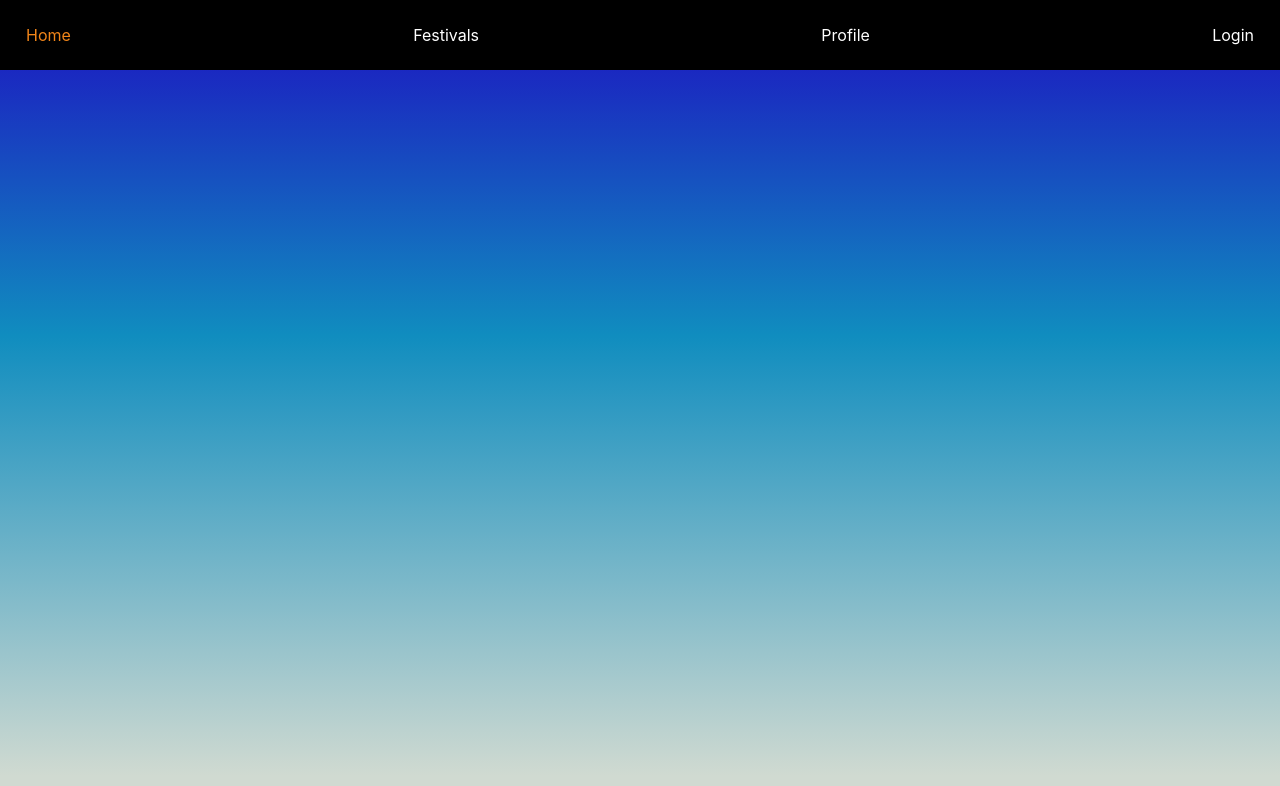
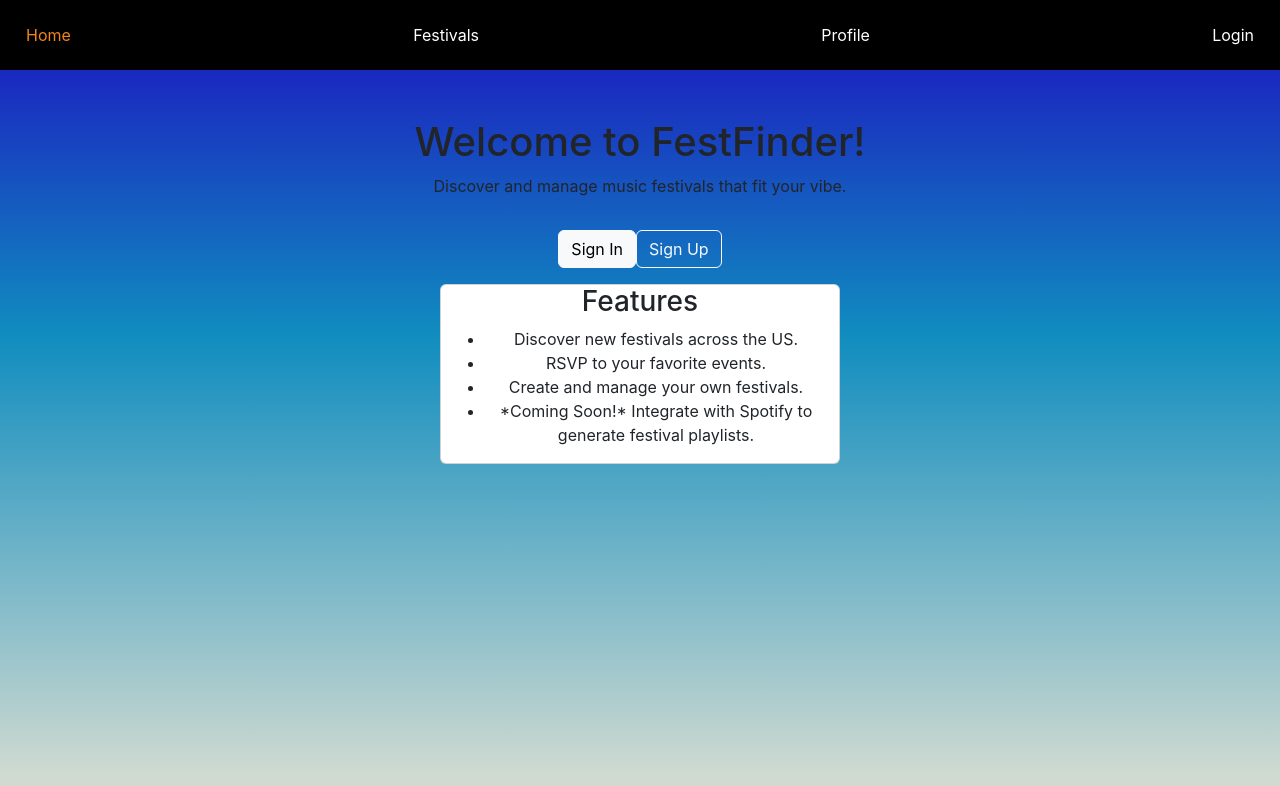
Before and after one commit to shroobear/FestList, a React (Create React App) app in the folder client/: page / in a window 1280 px wide. Shown: the top 786 px of the page. Built offline with nearby package versions, Linux system fonts and the light colour scheme; no server answers.

Commit message:
Adds Splash page

```diff
--- a/client/src/components/Dashboard.js
+++ b/client/src/components/Dashboard.js
@@ -1,9 +1,51 @@
-import React from 'react'
+import React from "react";
+import { Container, Row, Col, Button, Card } from "react-bootstrap";
 
 function Dashboard() {
+  const isLoggedIn = sessionStorage.getItem("user_id");
+
   return (
-    <div>Dashboard</div>
-  )
+    <main>
+      <Container>
+        <Row className="mt-5 mb-3">
+          <Col className="text-center">
+            <h1>Welcome to FestFinder!</h1>
+            <p>Discover and manage music festivals that fit your vibe.</p>
+          </Col>
+        </Row>
+
+        {!isLoggedIn && (
+          <Row className="mb-3">
+            <Col className="text-center">
+              <Button variant="light" href="/login">
+                Sign In
+              </Button>
+              <Button variant="outline-light" href="/signup" className="ml-2">
+                Sign Up
+              </Button>
+            </Col>
+          </Row>
+        )}
+
+        <Row className="mb-3 justify-content-center">
+          <Card style={{width: "25rem"}} className="align-content-center">
+            <Col className="text-center">
+              <h3>Features</h3>
+              <ul>
+                <li>Discover new festivals across the US.</li>
+                <li>RSVP to your favorite events.</li>
+                <li>Create and manage your own festivals.</li>
+                <li>
+                  *Coming Soon!* Integrate with Spotify to generate festival
+                  playlists.
+                </li>
+              </ul>
+            </Col>
+          </Card>
+        </Row>
+      </Container>
+    </main>
+  );
 }
 
-export default Dashboard
+export default Dashboard;
```
